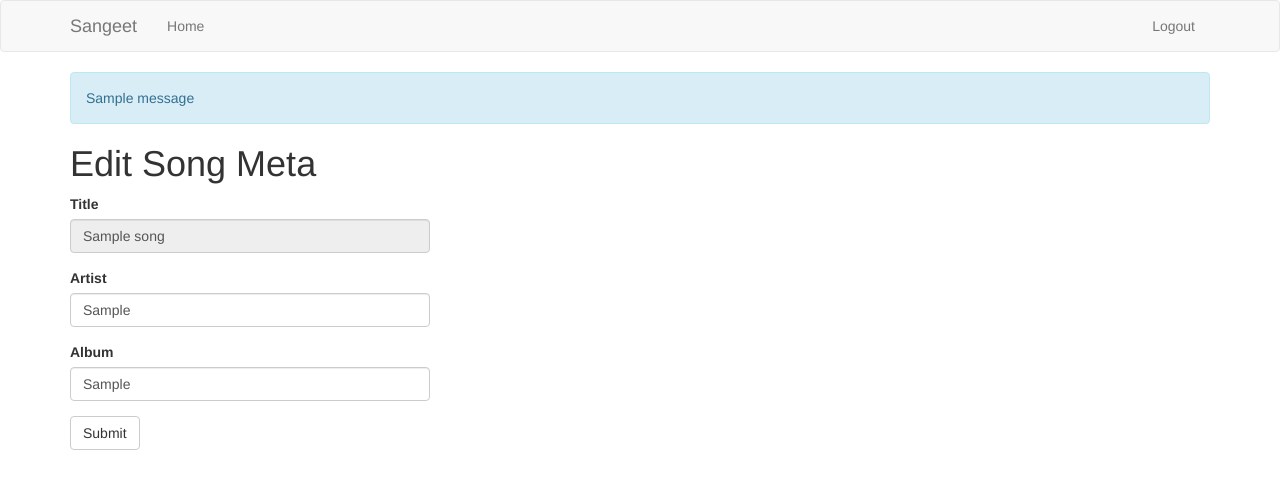
After one commit to snehmehta/sangeet, a Flask app: page /edit/# in a window 1280 px wide. The commit adds this page. Shown: the top 489 px of the page. Run offline with Flask 2, Linux system fonts and the light colour scheme; a user stored in the database is signed in; tables that the repository leaves empty hold one stand-in row (values such as "Sample post"); one stand-in notice (Sample message) is shown; some libraries are stand-ins or nearby versions.

```diff
--- a/app/forms.py
+++ b/app/forms.py
@@ -34,6 +34,14 @@ class RegistrationForm(FlaskForm):
 
             raise ValidationError('Please use a different email address')
 
+
+class EditSongMeta(FlaskForm):
+
+    title = StringField('Title', validators=[DataRequired()], render_kw={'disabled':''})
+    artist = StringField('Artist')
+    album = StringField('Album')
+    submit = SubmitField('Submit')
+
 class SongForm(FlaskForm):
 
     song = FileField('Song', validators=[DataRequired()])
--- a/app/routes.py
+++ b/app/routes.py
@@ -1,7 +1,7 @@
-from flask import render_template, flash, redirect, url_for, request, send_from_directory
+from flask import render_template, flash, redirect, url_for, request, send_file
 from app import app
 from app import db
-from app.forms import LoginForm, RegistrationForm, SongForm
+from app.forms import LoginForm, RegistrationForm, SongForm, EditSongMeta
 from app.models import User, Song
 from flask_login import current_user, login_user, logout_user, login_required
 from werkzeug.urls import url_parse
@@ -106,7 +106,57 @@ def register():
 
    return render_template('register.html', title='Register', form=form)
 
-@app.route('/uploads/<filename>')
-def uploaded_file(filename):
-   return render_template('play.html', url=os.path.join(app.config['UPLOAD_DIR'],
-                               filename))
+
+@app.route('/play/<file_url>')
+def play(file_url):
+   song = Song.query.filter_by(url=file_url).first()
+   song_name = song.title.split('.')[0]
+   return render_template('play.html', song=song, title=f'Playing {song_name}')
+
+
+@login_required
+@app.route('/download/<file_url>/<file_name>')
+def download(file_url, file_name):
+
+   return send_file(os.path.join(app.config['UPLOAD_DIR'],file_url), as_attachment=True, attachment_filename=file_name)
+
+
+@login_required
+@app.route('/delete/<file_url>')
+def delete(file_url):
+
+   song = Song.query.filter_by(url=file_url).first()
+   db.session.delete(song)
+   db.session.commit()
+
+   os.remove(os.path.join(app.config['UPLOAD_DIR'], file_url))
+
+   return redirect(url_for('index'))
+
+
+
+@app.route('/edit/<file_url>', methods=['GET', 'POST'])
+def edit(file_url):
+
+   song = current_user.songs.filter_by(url=file_url).first_or_404()
+
+   form = EditSongMeta()
+
+   if form.validate_on_submit():
+
+      song.title = form.title.data
+      song.artist = form.artist.data
+      song.album = form.album.data
+
+      db.session.commit()
+
+      flash('Your changes have been saved')
+      return redirect(url_for('play',file_url=file_url))
+
+   elif request.method == 'GET':
+
+      form.title.data = song.title
+      form.artist.data  = song.artist
+      form.album.data = song.album
+
+   return render_template('edit.html', form=form, title='Edit Song')
--- a/app/templates/404.html
+++ b/app/templates/404.html
@@ -1,6 +1,6 @@
 {% extends 'base.html' %}
 
-{% block content %}
+{% block app_content %}
     <h1>File Not Found</h1>
     <p><a href="{{ url_for('index') }}">Back</a></p>
 {% endblock %}
--- a/app/templates/500.html
+++ b/app/templates/500.html
@@ -1,6 +1,6 @@
 {% extends 'base.html' %}
 
-{% block content %}
+{% block app_content %}
     <h1>An unexpected error has occurred</h1>
     <p>The administrator has been notified. Sorry for the inconvenience!</p>
     <p><a href="{{ url_for('index') }}">Back</a></p>
--- a/app/templates/base.html
+++ b/app/templates/base.html
@@ -1,41 +1,52 @@
-<!DOCTYPE html>
-<html lang="en">
+{% extends 'bootstrap/base.html' %}
 
-<head>
-    <meta charset="UTF-8">
-    <meta name="viewport" content="width=device-width, initial-scale=1.0">
+{% block title %}
+{% if title %}{{ title }} - Sangeet{% else %}Welcome to Sangeet{% endif %}
+{% endblock %}
 
-    {% if title %}
-    <title>{{ title }} - Sangeet</title>
-    {% else %}
-    <title>Welcome to Sangeet</title>
-    {% endif %}
+{% block navbar %}
+<nav class="navbar navbar-default">
+    <div class="container">
+        <div class="navbar-header">
+            <button type="button" class="navbar-toggle collapsed" data-toggle="collapse"
+                data-target="#bs-example-navbar-collapse-1" aria-expanded="false">
+                <span class="sr-only">Toggle navigation</span>
+                <span class="icon-bar"></span>
+                <span class="icon-bar"></span>
+                <span class="icon-bar"></span>
+            </button>
+            <a class="navbar-brand" href="{{ url_for('index') }}">Sangeet</a>
+        </div>
+        <div class="collapse navbar-collapse" id="bs-example-navbar-collapse-1">
+            <ul class="nav navbar-nav">
+                <li><a href="{{ url_for('index') }}">Home</a></li>
 
-</head>
+            </ul>
 
-<body>
-    <div>
-        Sangeet:
-        <a href="{{ url_for('index') }}">Home</a>
-        {% if current_user.is_anonymous %}
-        <a href="{{ url_for('login') }}">Login</a>
-        {% else %}
-        <a href="{{ url_for('logout') }}">Logout</a>
-        {% endif %}
+            <ul class="nav navbar-nav navbar-right">
+                {% if current_user.is_anonymous %}
+                <li><a href="{{ url_for('login') }}">Login</a></li>
+                {% else %}
+                <li><a href="{{ url_for('logout') }}">Logout</a></li>
+                {% endif %}
+            </ul>
+        </div>
+    </div>
+</nav>
 
-    </div>
-    <hr>
+
+{% endblock %}
+
+{% block content %}
+<div class="container">
     {% with messages = get_flashed_messages() %}
     {% if messages %}
-    <ul>
-        {% for message in messages %}
-        <li>{{ message }}</li>
-        {% endfor %}
-    </ul>
+    {% for message in messages %}
+    <div class="alert alert-info" role="alert">{{ message }}</div>
+    {% endfor %}
     {% endif %}
     {% endwith %}
 
-    {% block content %} {% endblock %}
-</body>
-
-</html>
+    {% block app_content %}{% endblock %}
+</div>
+{% endblock %}
--- /dev/null
+++ b/app/templates/edit.html
@@ -0,0 +1,12 @@
+{% extends "base.html" %}
+{% import 'bootstrap/wtf.html' as wtf %}
+
+{% block app_content %}
+<h1>Edit Song Meta</h1>
+<div class="row">
+    <div class="col-md-4">
+        {{ wtf.quick_form(form) }}
+    </div>
+</div>
+
+{% endblock %}
--- a/app/templates/login.html
+++ b/app/templates/login.html
@@ -1,10 +1,9 @@
 {% extends 'base.html' %}
 
-{% block content %}
+{% block app_content %}
 
 <h1>Sign In</h1>
 <form action="" method="post" novalidate>
-    <!-- CSRF attack solution hidden token -->
     {{ form.hidden_tag() }}
     <p>
         {{ form.username.label }}</br>
```
Also changed, not shown: app/templates/index.html (+30 -19 lines), app/templates/play.html (+28 -2 lines), app/templates/register.html (+7 -33 lines), app.db, 6 other files.
